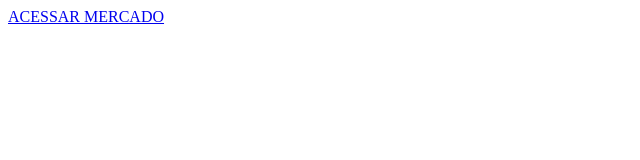
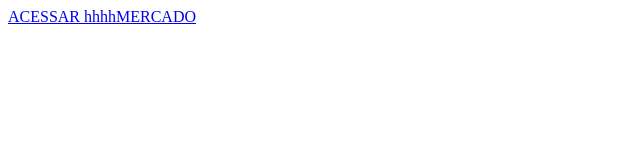
Before and after one commit to joaomarcosdaspatyy/mercado-marcos, a plain HTML site: page index.html in a window 1280 px wide. Shown: the full height of the page, 0-640 px from the left. Drawn offline with Linux system fonts and the light colour scheme.

Commit message:
Update index.html

```diff
--- a/index.html
+++ b/index.html
@@ -6,6 +6,6 @@
     <title>Document</title>
 </head>
 <body>
-    <a href="https://docs.google.com/spreadsheets/d/1vN68rAErBHGH5UB3XNrHvVO0gfUx967X9BGJ5uliO8E/edit?usp=sharing">ACESSAR MERCADO</a>
+    <a href="https://docs.google.com/spreadsheets/d/1vN68rAErBHGH5UB3XNrHvVO0gfUx967X9BGJ5uliO8E/edit?usp=sharing">ACESSAR hhhhMERCADO</a>
 </body>
 </html>
```
